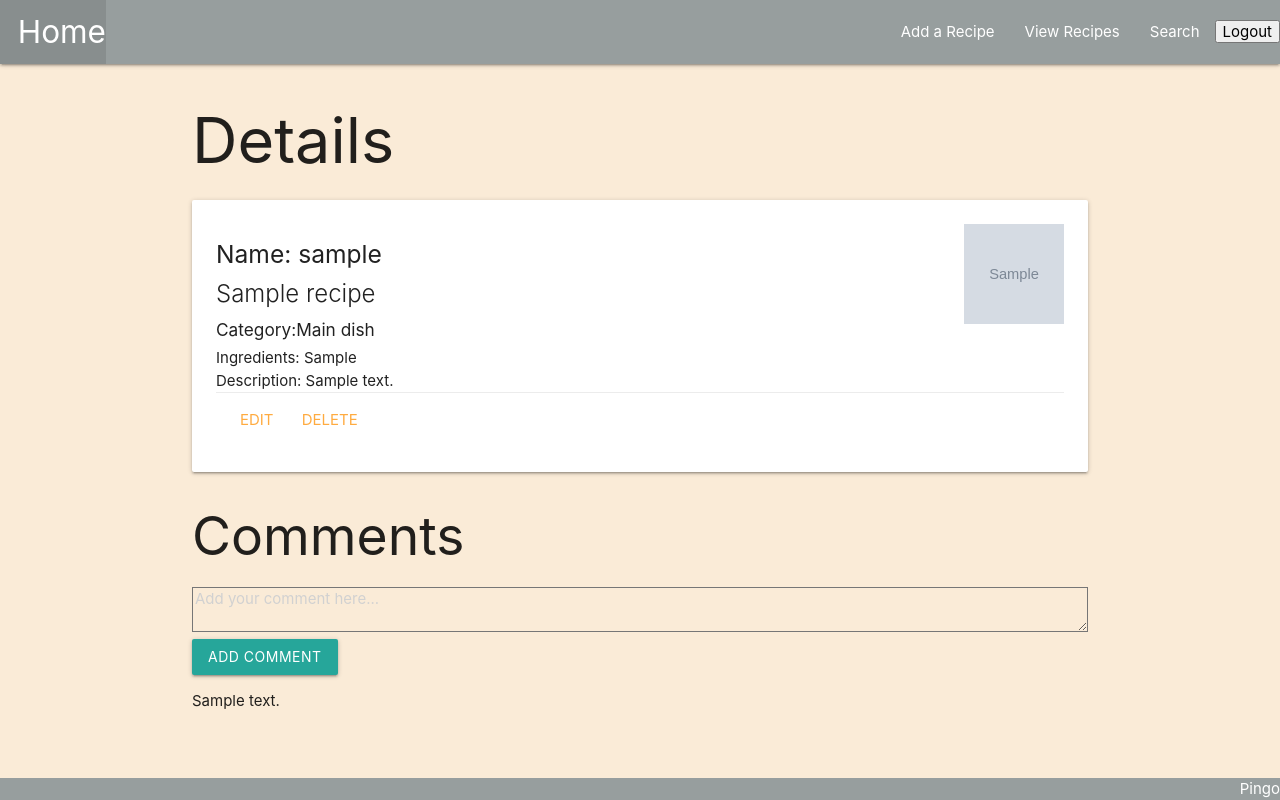
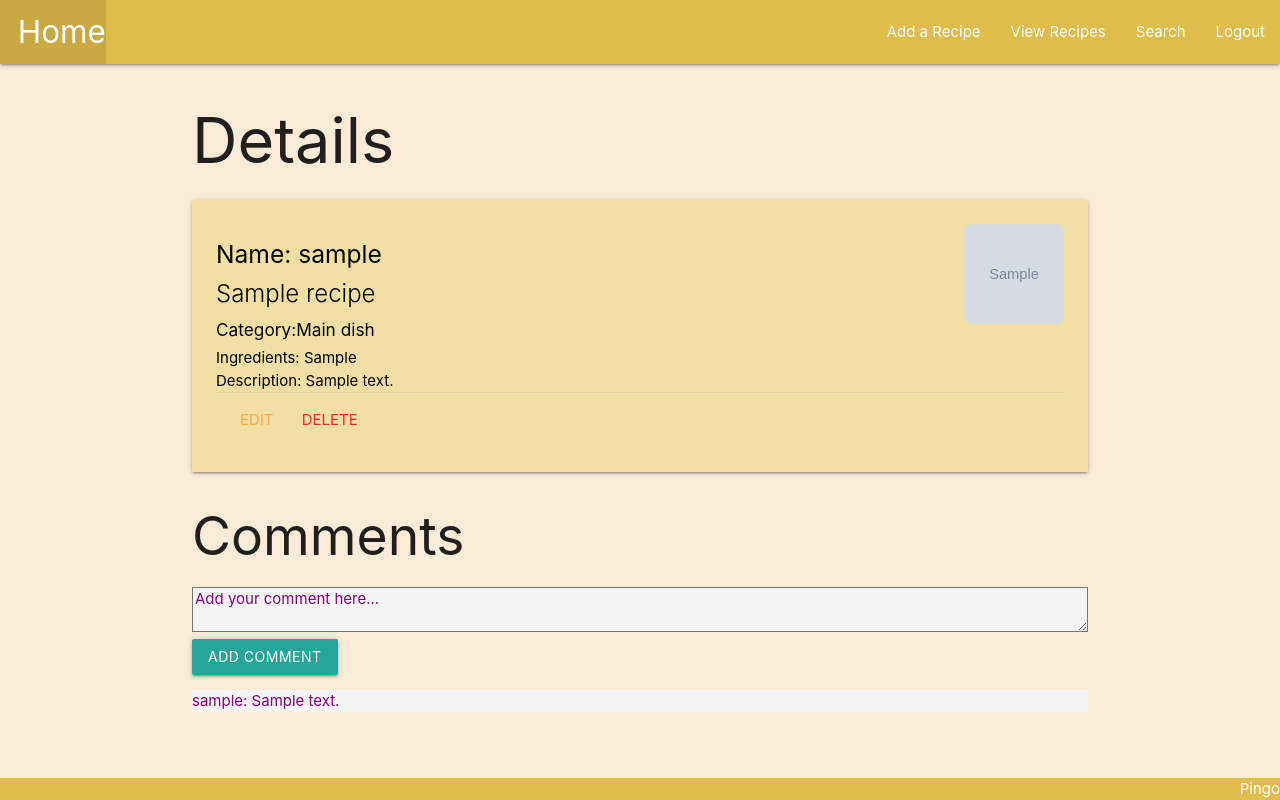
Before and after one commit to Hussain-Bader/Recipe-sharing, a Django app: page /recipes/1/ in a window 1280 px wide. Run offline with Django 5.2, Linux system fonts and the light colour scheme; a user stored in the database is signed in; tables that the repository leaves empty hold one stand-in row (values such as "Sample post"); grey boxes marked "Sample" are stand-in pictures.

Commit message:
styling the pages and fixing some errors

```diff
--- a/recipesharing/main_app/models.py
+++ b/recipesharing/main_app/models.py
@@ -30,6 +30,7 @@ class Recipe(models.Model):
 class Comment(models.Model):
     content = models.TextField(max_length=200)
     recipe = models.ForeignKey(Recipe, on_delete=models.CASCADE)
+    user = models.ForeignKey(User, on_delete=models.CASCADE)
 
     def __str__(self):
         return self.content
--- a/recipesharing/main_app/static/css/style.css
+++ b/recipesharing/main_app/static/css/style.css
@@ -19,9 +19,66 @@ footer.page-footer {
 }
 
 .nav-wrapper {
-  background-color: rgb(151, 158, 158) !important;
+  background-color: rgb(223, 188, 76) !important;
 }
 
 .page-footer {
-  background-color: rgb(151, 158, 158) !important;
+  background-color: rgb(223, 188, 76) !important;
 }
+
+input[type="text"], input[type="search"], textarea {
+    color: #000000;
+    background-color: #fdf6ee;
+}
+
+strong {
+  color:#000000
+}
+
+textarea::placeholder{
+  color: purple
+}
+
+
+.logout-button {
+  background: none;
+  border: none;
+  color: inherit;
+  font: inherit;
+  padding: 0;
+  cursor: pointer;
+  text-decoration: none;
+
+}
+
+
+h5,h6,span,p{
+  color: #000000;
+}
+
+img{
+  border-radius: 8px;
+}
+
+.card .card-content {
+  background-color:  rgb(240, 222, 164);
+}
+
+input[type="file"]::file-selector-button {
+    text-decoration: none;
+    color: #fff;
+    background-color: #26a69a;
+    text-align: center;
+    letter-spacing: .5px;
+    cursor: pointer;
+    padding: 10px 20px;
+    border: none;
+    border-radius: 6px;
+    -webkit-transition: background-color .2s ease-out;
+    transition: background-color .2s ease-out;
+}
+
+
+input[type="file"]::file-selector-button:hover {
+    background-color: #1e8379;
+}
--- a/recipesharing/main_app/templates/base.html
+++ b/recipesharing/main_app/templates/base.html
@@ -24,11 +24,13 @@
             <li><a href="{% url 'index' %}">View Recipes</a></li>
             <li><a href="{% url 'recipes_list' %}">Search</a></li>
             <li>
-            <form action="{% url 'logout' %}" method="post">
-              {% csrf_token %}
-                <button type="submit">Logout</button>
-            </form>
-          </li>
+  <form action="{% url 'logout' %}" method="post" style="display:inline;">
+    {% csrf_token %}
+    <li><a>
+      <button type="submit" class="nav-link logout-button">Logout</button>
+    </a></li>
+  </form>
+</li>
           {% else %}
           <li><a href="{% url 'signup' %}">Signup</a></li>
           <li><a href="{% url 'login' %}">Login</a></li>
--- a/recipesharing/main_app/templates/main_app/recipe_confirm_delete.html
+++ b/recipesharing/main_app/templates/main_app/recipe_confirm_delete.html
@@ -7,7 +7,7 @@
 
   <form action="" method="POST">
     {% csrf_token %}
-    <input type="submit" value="Yes - Delete!" class="btn">
+    <input type="submit" value="Yes - Delete!" class="btn" style="background-color:rgb(228, 46, 46);">
     <a href="{% url 'detail' recipe.id %}">Cancel</a>
   </form>
 
--- a/recipesharing/main_app/templates/recipes/detail.html
+++ b/recipesharing/main_app/templates/recipes/detail.html
@@ -19,7 +19,7 @@
       <div class="card-action">
         {% if request.user == recipe.user or request.user.is_superuser %}
         <a href="{% url 'recipes_update' recipe.id %}">Edit</a>
-        <a href="{% url 'recipes_delete' recipe.id %}">Delete</a>
+        <a style="color: rgb(228, 46, 46) ;" href="{% url 'recipes_delete' recipe.id %}">Delete</a>
         {% endif %}
       </div>
     </div>
@@ -28,12 +28,12 @@
   <h2>Comments</h2>
   <form action="{% url 'add_comment' recipe.id %}" method="POST">
     {% csrf_token %}
-    <textarea name="content"  placeholder="Add your comment here..."></textarea>
+    <textarea style="background-color:whitesmoke; color: purple;" name="content"  placeholder="Add your comment here..."></textarea>
     <br>
     <input type="submit" value="Add Comment" class="btn" >
   <ul>
     {% for comment in recipe.comment_set.all %}
-      <li>{{ comment.content }}</li>
+      <li style="color: purple; background-color: whitesmoke; border: 30px;">{{comment.user.username}}: {{ comment.content }}</li>
     {% empty %}
       <li>No comments yet.</li>
     {% endfor %}
--- a/recipesharing/main_app/templates/recipes/recipes_list.html
+++ b/recipesharing/main_app/templates/recipes/recipes_list.html
@@ -2,7 +2,7 @@
 {% block content %}
 <form method="GET" action="">
   <input type="text" name="q" placeholder="Search recipes or categories..." value="{{ request.GET.q }}" class="btn" >
-  <button type="submit">Search</button>
+  <button type="submit" class="btn" style="background-color: royalblue;">Search</button>
 </form>
 
   {% for recipe in recipes %}
@@ -11,7 +11,7 @@
   <a href="{% url 'detail' recipe.id %}">
     <div class="flex-container">
       <div>
-      <strong>{{ recipe.title }}</strong> (Category: {{ recipe.get_category_display }})
+      <strong>{{ recipe.title }}</strong> <h6 style="color: darkgoldenrod;">(Category: {{ recipe.get_category_display }})</h6>
     </div>
       <div>
                 {% load static %}
--- a/recipesharing/main_app/views.py
+++ b/recipesharing/main_app/views.py
@@ -41,9 +41,9 @@ def recipes_detail(request, recipe_id):
 @login_required
 def add_comment(request, recipe_id):
     content = request.POST.get('content')
-    new_comment = Comment(content=content, recipe_id=recipe_id)
+    new_comment = Comment(content=content, recipe_id=recipe_id,user=request.user)
     new_comment.save()
-    return redirect('detail', recipe_id=recipe_id)
+    return redirect('detail', recipe_id =recipe_id)
 
 
 def add_category(request, recipe_id):
```
Also changed, not shown: recipesharing/recipesharing/settings.py (line endings or trailing spaces), 3 other files.
